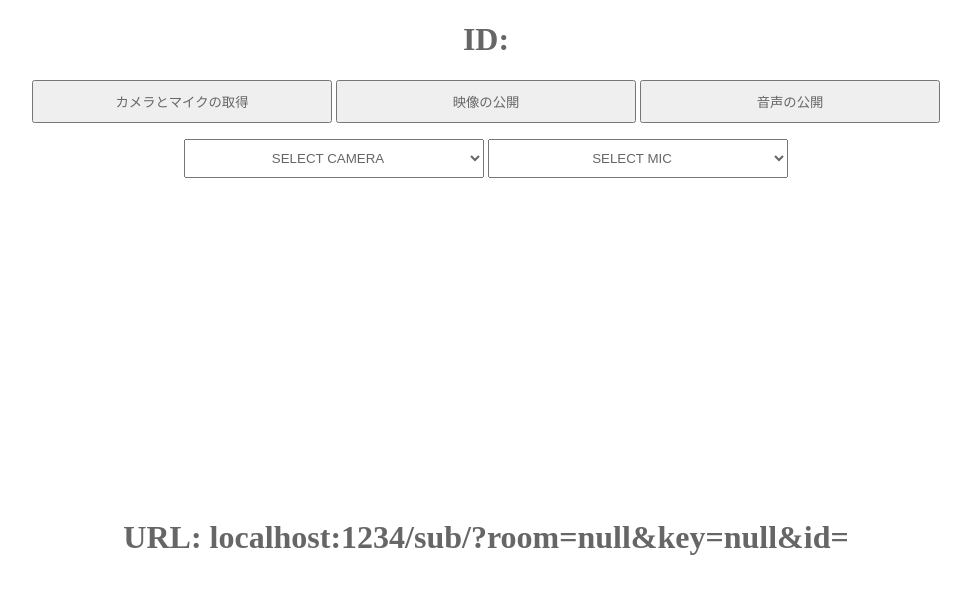
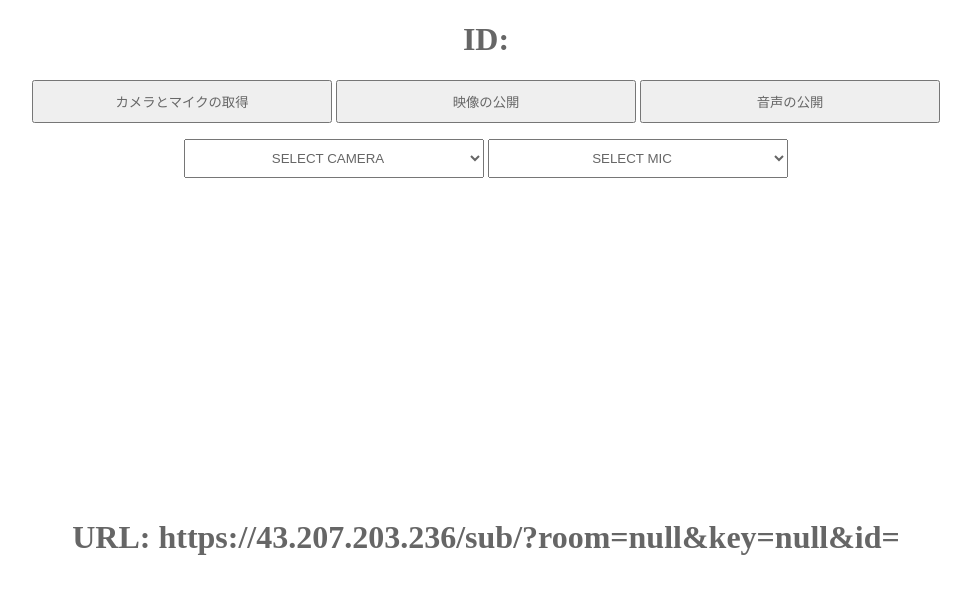
Before and after one commit to tamaya0018/temiwalk-v2, a website built with Parcel: page src/pub/index.html in a window 1280 px wide. Shown: the whole page, without its empty margins (154-1125 px from the left). Built offline with nearby package versions, Linux system fonts and the light colour scheme; what @skyway-sdk/room would draw is missing.

Commit message:
URL changed

```diff
--- a/src/pub/js/index.js
+++ b/src/pub/js/index.js
@@ -18,7 +18,7 @@ const myUrl              = document.getElementById('url');
 
   myId.textContent = me.myInfo.id;
 
-  var url = "localhost:1234/sub/" + "?room=" + searchParams.get('room') + "&key=" + searchParams.get('key') + "&id=" + me.myInfo.id;
+  var url = "https://43.207.203.236/sub/" + "?room=" + searchParams.get('room') + "&key=" + searchParams.get('key') + "&id=" + me.myInfo.id;
   myUrl.textContent = url;
 
   listButton.onclick = () => {
```
Also changed, not shown: dist/pub/index.html, 2 other files.
